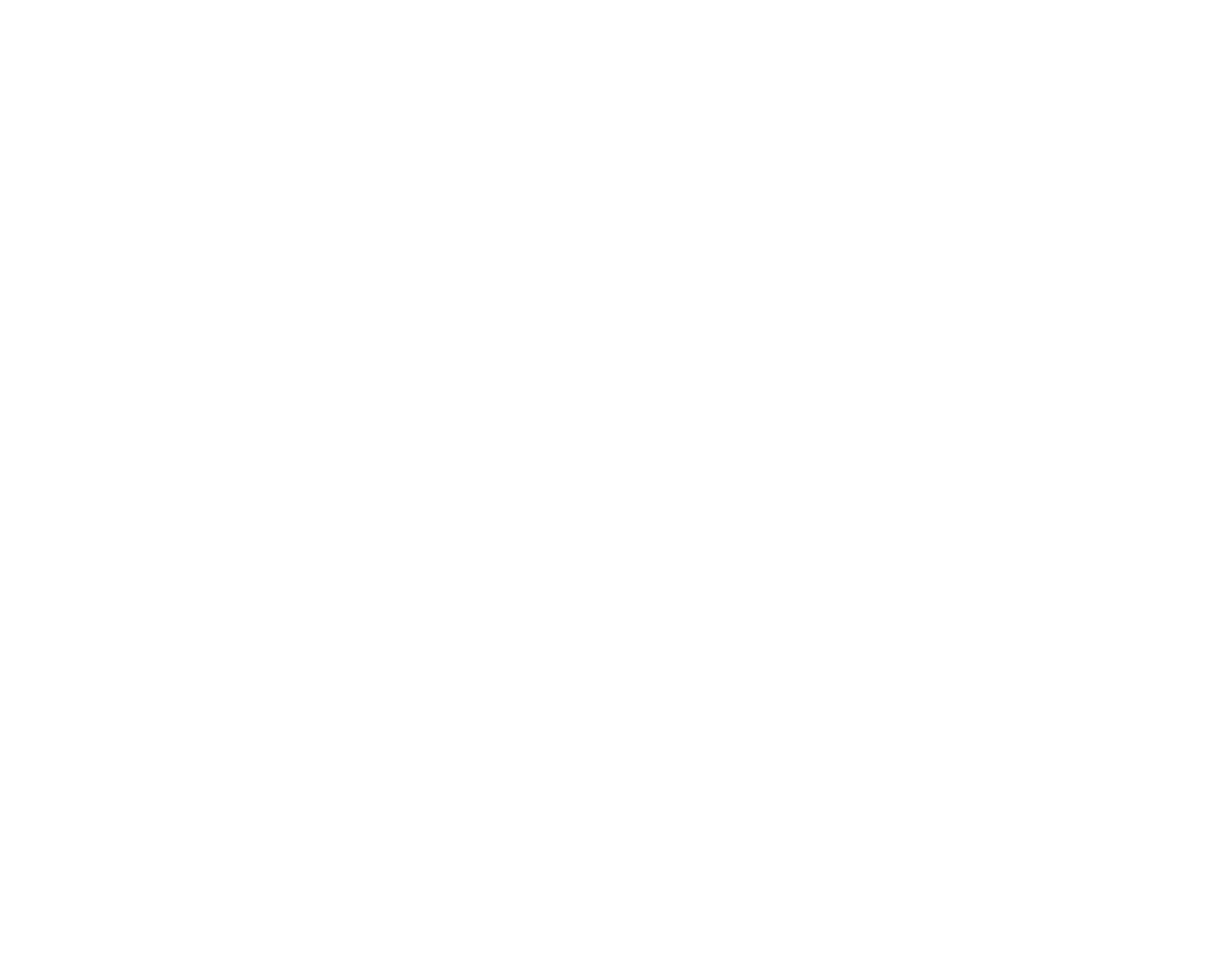
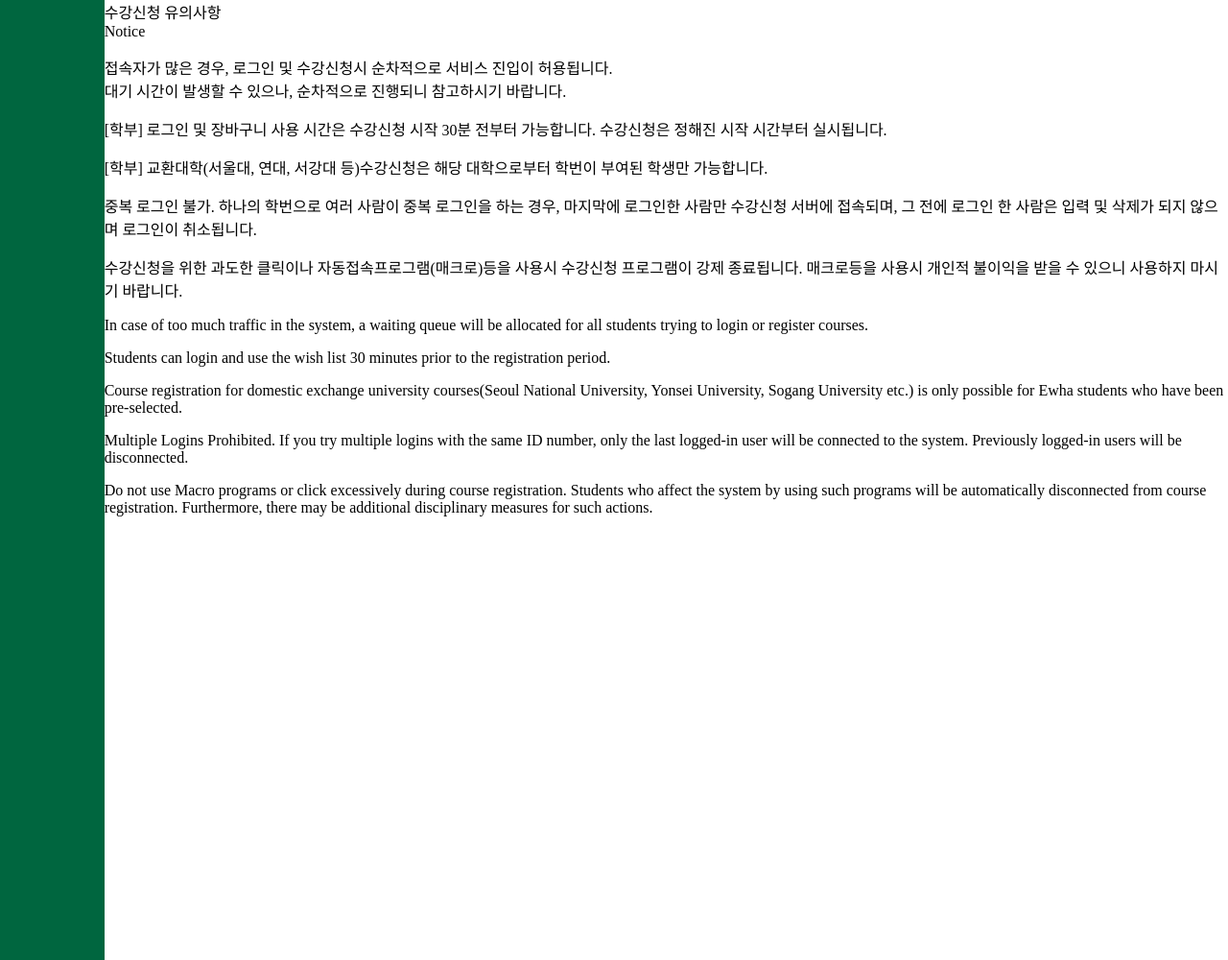
Before and after one commit to sudaltokki/Course-Registeration-System, a plain HTML site: page page1.html in a window 1280 px wide. Shown: the whole page at 96% size. Before the commit the page ends 800 px from the top, so only its background shows below. Drawn offline with Linux system fonts and the light colour scheme.

```diff
--- /dev/null
+++ b/page1.css
@@ -0,0 +1,19 @@
+html {
+    height: 100%;
+    margin: 0;
+    padding: 0;
+}
+
+body {
+    height: 100%;
+    margin: 0;
+    padding: 0;
+    display: flex
+}
+
+.left-menu{
+    width: 160px;
+    height: 1000px;
+    overflow: hidden;
+    background-color: #00663f;
+}
--- a/page1.html
+++ b/page1.html
@@ -1,11 +1,69 @@
 <!DOCTYPE html>
 <html lang="ko">
+
 <head>
     <meta charset="UTF-8">
     <meta http-equiv="X-UA-Compatible" content="IE=edge">
+    <title>Course Registeration System</title>
+    <link rel="stylesheet" href="./page1.css">
 </head>
+
 <body>
     <div class="left-menu"></div>
-    <div></div>
+    <div class="main">
+        <div class="header">
+            <div class="logo"></div>
+        </div>
+        <div class="container">
+            <div class="banner"></div>
+            <div class="notice">
+                <div class="n-title">
+                    <div class="n-bigtitle">수강신청 유의사항</div>
+                    <div class="n-subtitle">Notice</div>
+                </div>
+                <div class="content">
+
+                    <div class="box-1">
+                        <p>접속자가 많은 경우, 로그인 및 수강신청시 순차적으로 서비스 진입이 허용됩니다.<br>
+                            대기 시간이 발생할 수 있으나, 순차적으로 진행되니 참고하시기 바랍니다.</p>
+
+                        <p>[학부] 로그인 및 장바구니 사용 시간은 수강신청 시작 30분 전부터 가능합니다. 수강신청은 정해진 시작 시간부터 실시됩니다.</p>
+
+                        <p>[학부] 교환대학(서울대, 연대, 서강대 등)수강신청은 해당 대학으로부터 학번이 부여된 학생만 가능합니다.</p>
+
+                        <p>중복 로그인 불가. 하나의 학번으로 여러 사람이 중복 로그인을 하는 경우, 마지막에 로그인한 사람만 수강신청 서버에 접속되며, 그 전에 로그인 한 사람은 입력 및
+                            삭제가 되지
+                            않으며 로그인이 취소됩니다.</p>
+
+                        <p>수강신청을 위한 과도한 클릭이나 자동접속프로그램(매크로)등을 사용시 수강신청 프로그램이 강제 종료됩니다. 매크로등을 사용시 개인적 불이익을 받을 수 있으니 사용하지
+                            마시기
+                            바랍니다.</p>
+                    </div>
+                    <div class="box-2">
+                        <p>In case of too much traffic in the system, a waiting queue will be allocated for all students
+                            trying to login or register courses.</p>
+
+                        <p>Students can login and use the wish list 30 minutes prior to the registration period.</p>
+
+                        <p>Course registration for domestic exchange university courses(Seoul National University,
+                            Yonsei University, Sogang University etc.)
+                            is only possible for Ewha students who have been pre-selected.</p>
+
+                        <p>Multiple Logins Prohibited. If you try multiple logins with the same ID number, only the last
+                            logged-in user will be connected to the system.
+                            Previously logged-in users will be disconnected.</p>
+
+                        <p>Do not use Macro programs or click excessively during course registration. Students who
+                            affect the system by using such programs will be automatically disconnected from course
+                            registration.
+                            Furthermore, there may be additional disciplinary measures for such actions.</p>
+                    </div>
+
+                </div>
+            </div>
+
+        </div>
+    </div>
 </body>
+
 </html>
```
Also changed, not shown: index.html (+2 -2 lines).
